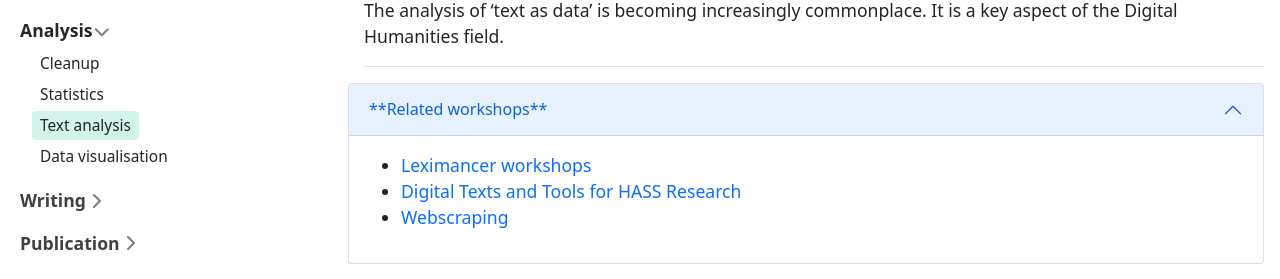
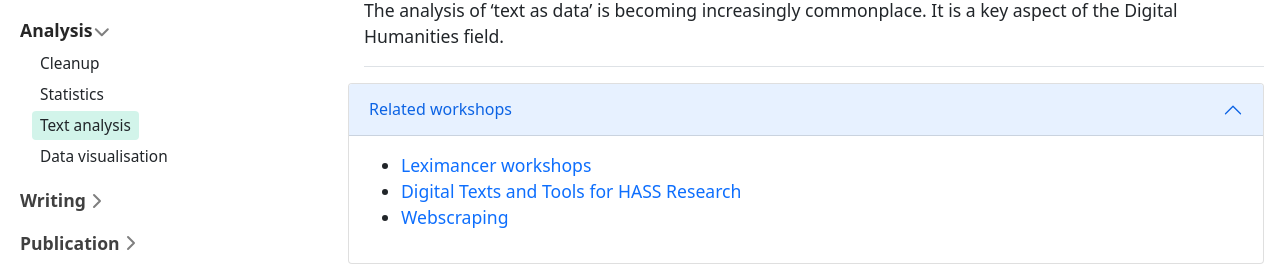
Before and after one commit to GriffithUniLibrary/digital-tools, a Jekyll site: the page built from content/analysis/text.md, in a window 1280 px wide and 900 px high. Shown: the part 316-595 px from the top of the window. Built offline with Jekyll 4.4.1, drawn with Linux system fonts in a browser that asks for light colours.

Commit message:
Related workshops adewed

```diff
--- a/content/analysis/text.md
+++ b/content/analysis/text.md
@@ -16,7 +16,7 @@ description: >
 
 {% endcapture %}
 
-{% include accordion.html title1="**Related workshops**" text1=relatedworkshops open=true %}
+{% include accordion.html title1="Related workshops" text1=relatedworkshops open=true %}
 
 {% capture textanalysis %}
 
```
Also changed, not shown: content/analysis/stats.md (+1 -3 lines).
